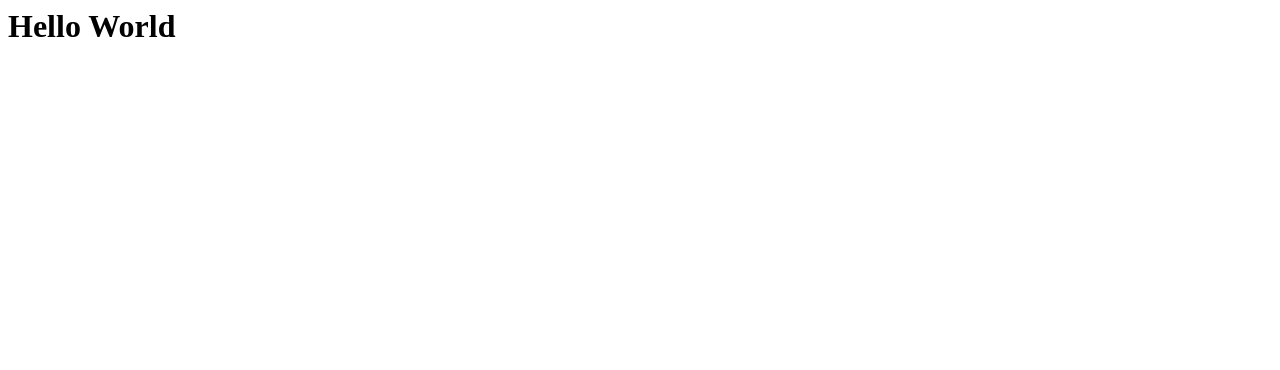
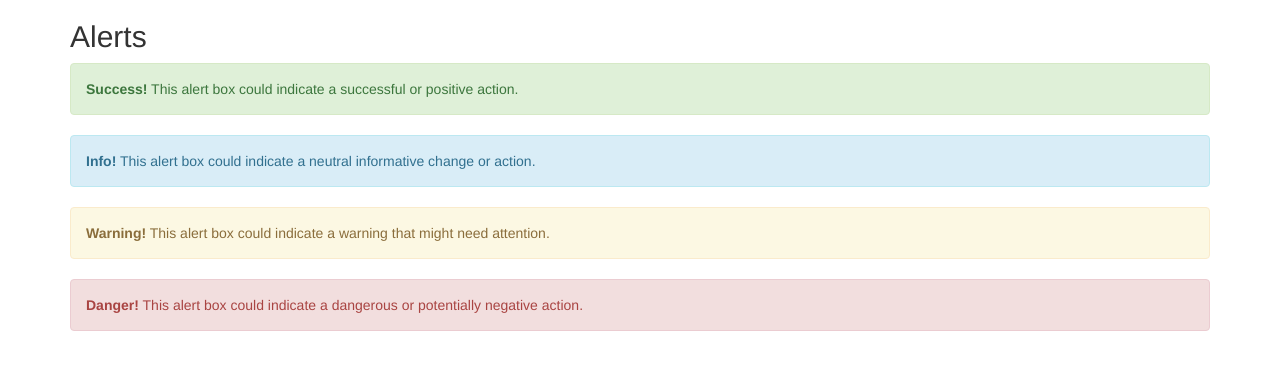
Before and after one commit to Ramsad/portfolio, a plain HTML site: page index.html in a window 1280 px wide. Drawn offline with nearby package versions, Linux system fonts and the light colour scheme.

Commit message:
new codes added

```diff
--- a/index.html
+++ b/index.html
@@ -1,16 +1,41 @@
+<!DOCTYPE html>
+
 <html>
 <head>
+    <meta charset="utf-8">
+    <meta name="viewport" content="width=device-width, initial-scale=1">
+    <link rel="stylesheet" href="https://maxcdn.bootstrapcdn.com/bootstrap/3.3.7/css/bootstrap.min.css">
+    <script src="https://ajax.googleapis.com/ajax/libs/jquery/3.3.1/jquery.min.js"></script>
+    <script src="https://maxcdn.bootstrapcdn.com/bootstrap/3.3.7/js/bootstrap.min.js"></script>
 
-<title>
-Ramsad Pv - Personal Website
+    <title>
+        Ramsad Pv - Personal Website
 
-</title>
+    </title>
 
 </head>
 
 <body>
-<h1>Hello World  </h1>
+<div class="container">
+    <h2>Alerts</h2>
+
+    <div class="alert alert-success">
+        <strong>Success!</strong> This alert box could indicate a successful or positive action.
+    </div>
+    <div class="alert alert-info">
+        <strong>Info!</strong> This alert box could indicate a neutral informative change or action.
+    </div>
+    <div class="alert alert-warning">
+        <strong>Warning!</strong> This alert box could indicate a warning that might need attention.
+    </div>
+    <div class="alert alert-danger">
+        <strong>Danger!</strong> This alert box could indicate a dangerous or potentially negative action.
+    </div>
+</div>
+
+
 </body>
 
 
 </html>
+<html lang="en">
```
